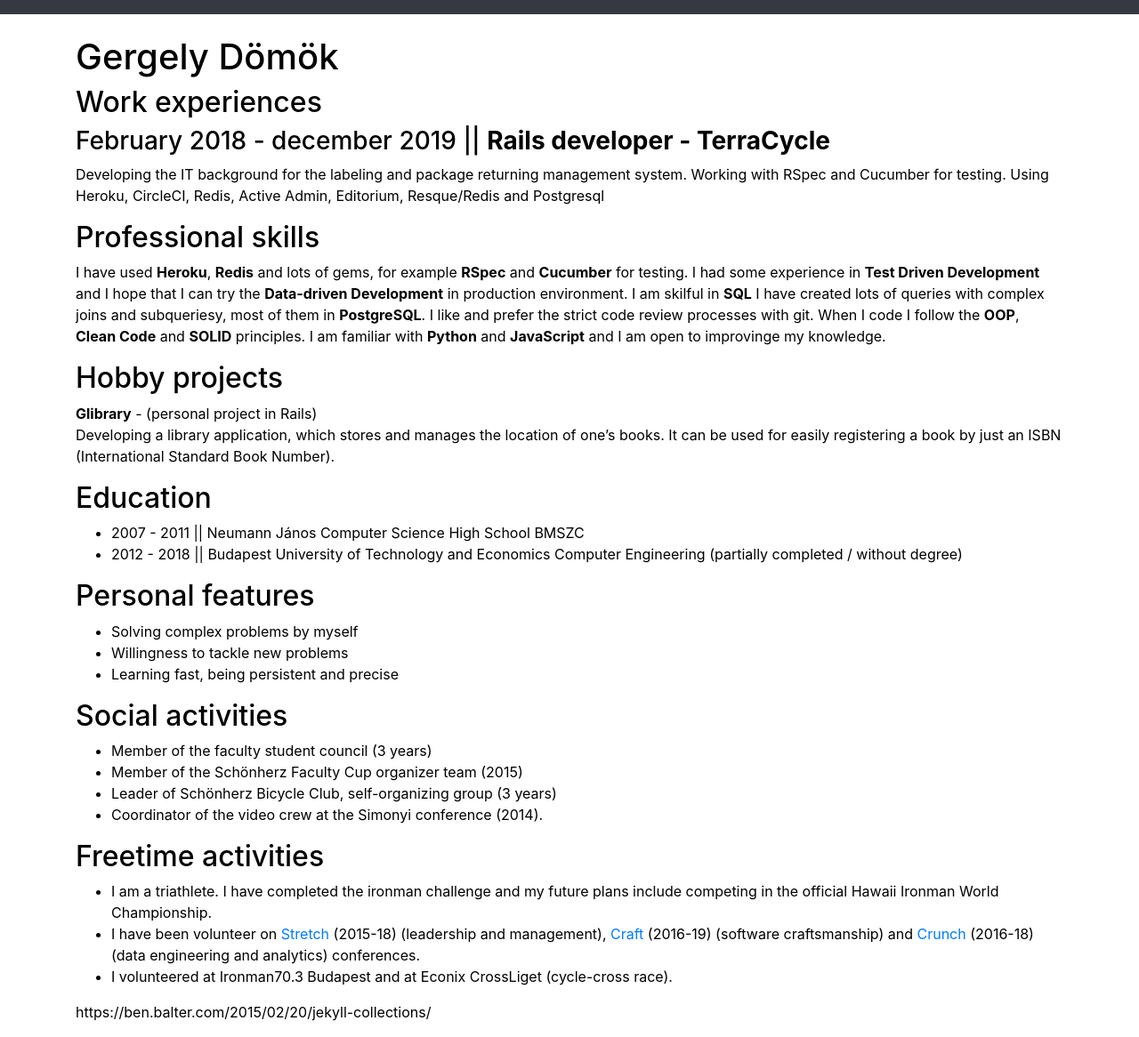
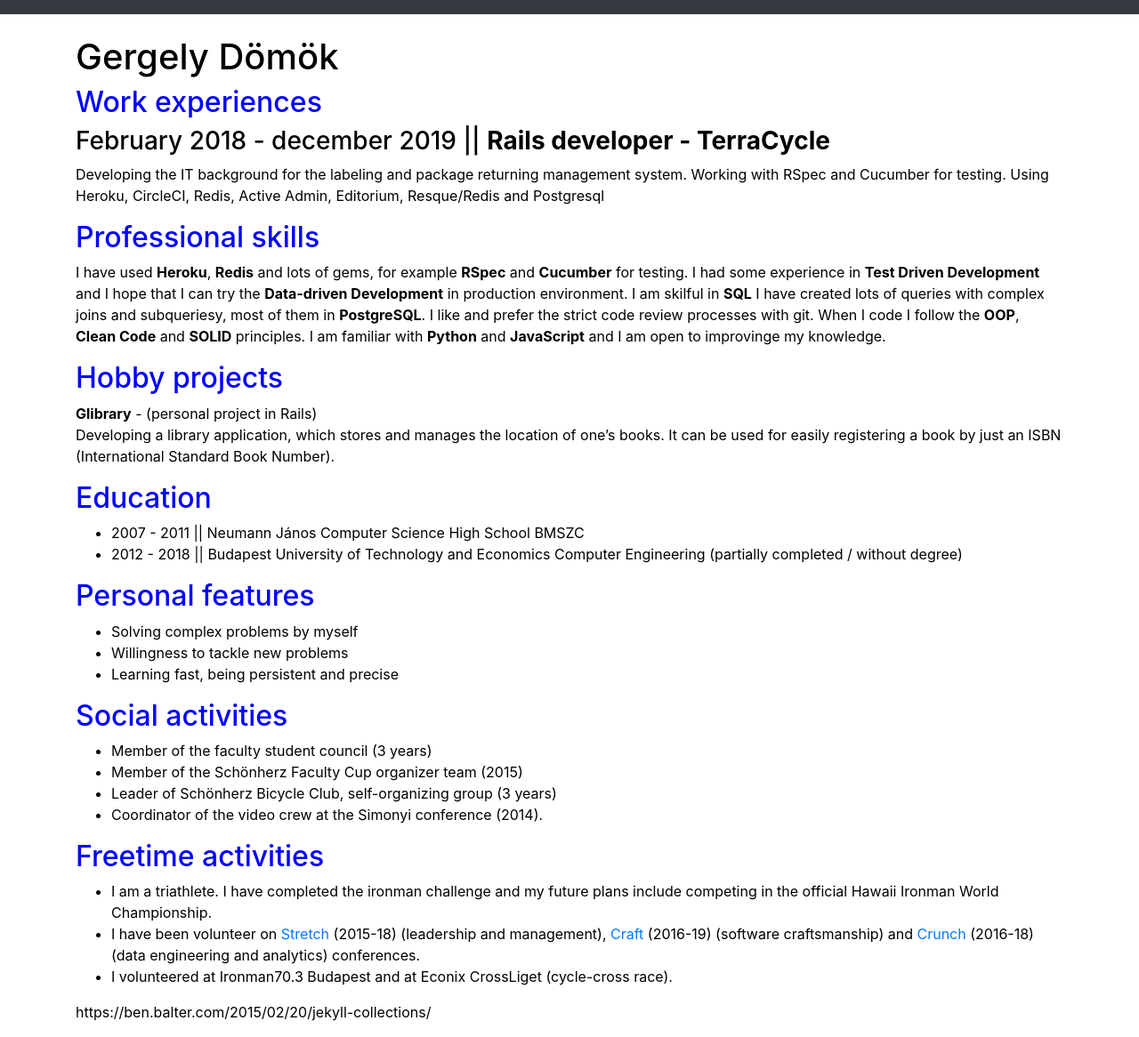
Before and after one commit to emanreyalp/emanreyalp.github.io, a Jekyll site: the page built from resume.md, in a window 1280 px wide. Shown: the whole page at 89% size. Built offline with Jekyll 4.4.1, drawn with Linux system fonts in a browser that asks for light colours; nearby versions of some CDN libraries.

Commit message:
Add html section and css to resume's sections

```diff
--- a/_sass/main.scss
+++ b/_sass/main.scss
@@ -15,3 +15,7 @@ body {
 .examples > h1 {
   margin-bottom: 1.25rem;
 }
+
+.section > h2 {
+  color: blue;
+}
--- a/resume.md
+++ b/resume.md
@@ -5,11 +5,15 @@ permalink: /resume
 ---
 
 # Gergely Dömök
+
 {% assign sections = site.sections | sort: 'number' %}
 {% for section in sections %}
-  <div>
-    <h2> {{section.title}} </h2>
+  <div class="sections">
+  <section class="section">
+    <h2 class="section-title"> {{section.title}} </h2>
+
     {{section.content | markdownify}}
+  </section>
   </div>
 {% endfor %}
 
```
